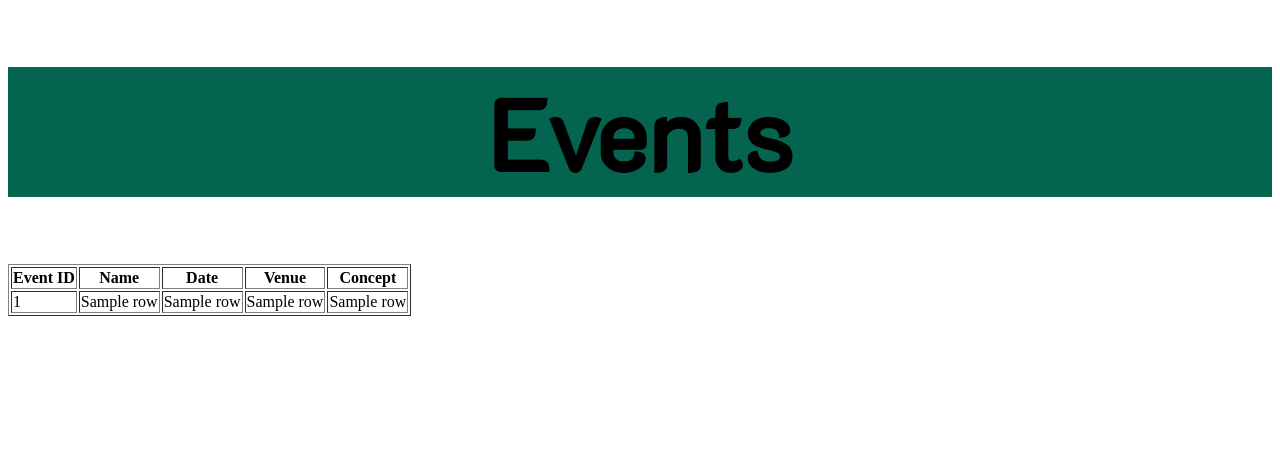
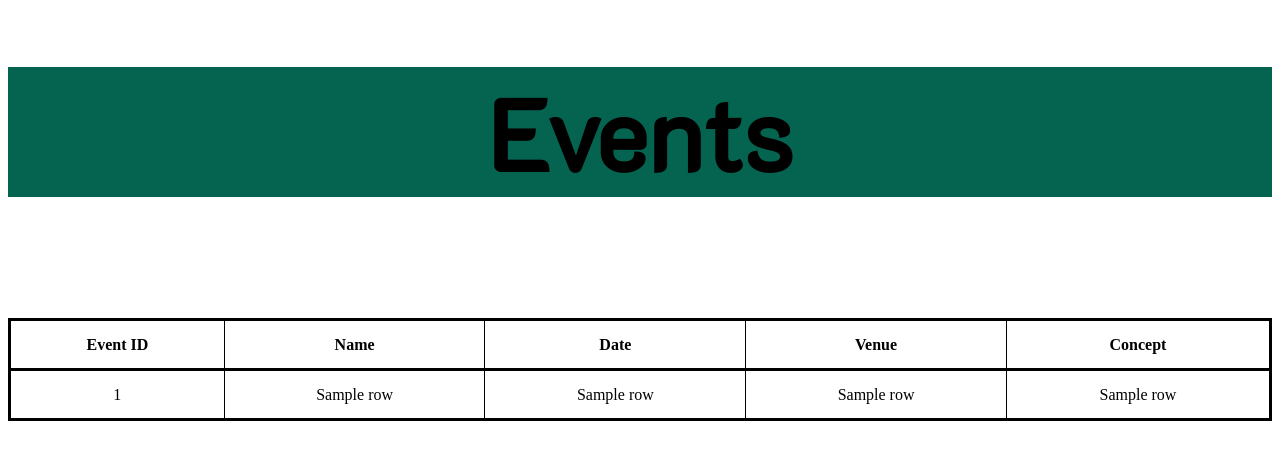
Before and after one commit to adithbharadwaj/DBMS_project, a Flask app: template templates/events.html in a window 1280 px wide. Shown: the top 460 px of the page. Run offline with Flask 2, Linux system fonts and the light colour scheme; the template is opened without the code that fills it: most values are stand-ins (such as "Sample title", 1, 10 or a date in 2020).

Commit message:
events page and home for bookhub

```diff
--- a/templates/events.html
+++ b/templates/events.html
@@ -7,21 +7,21 @@
 
 </head>
 <body>
-		<h1 style="font-family: 'K2D';font-size: 100PX;stroke: rgb(100,100,300);text-align: center;background-color: rgb(5,100,80);">Events</h1>
+		<h1 style="font-family: 'K2D';font-size: 100PX;stroke: rgb(100,100,300);text-align: center;background-color: rgb(5,100,80);">Events</h1><br><br><br>
 
-		<table border = 1>
+		<table border style="padding: 10px;border:3px solid black;text-align: center;width: 100%;height: 50%;border-collapse: collapse; ">
 
-         		<tr>
-				    <th>Event ID</th>
-				    <th>Name</th>
-				    <th>Date</th>
-				    <th>Venue</th>
-				    <th>Concept</th>
+               <tr style="height:50px;border-bottom: 3px solid black;border-left: 3px solid black">
+				    <th><bold>Event ID</bold></th>
+				    <th><bold>Name</bold></th>
+				    <th><bold>Date</bold></th>
+				    <th><bold>Venue</bold></th>
+				    <th><bold>Concept</bold></th>
 	            </tr>
 
          	{% for row in result %}
 
-         	    <tr>
+         	    <tr style="height: 50px">
 				    <td>{{row[0]}}</td>
 				    <td>{{row[1]}}</td>
 				    <td>{{row[2]}}</td>
--- a/templates/home.html
+++ b/templates/home.html
@@ -39,6 +39,7 @@ body {font-family: "Lato", sans-serif}
       </div>
     <a href="http://localhost:5000/events" class="w3-bar-item w3-button w3-padding-large w3-hide-small">EVENTS</a>
     <a href="http://localhost:5000/graph" class="w3-bar-item w3-button w3-padding-large w3-hide-small">GRAPH</a>
+    <a href="http://localhost:5000/graph" class="w3-bar-item w3-button w3-padding-large w3-hide-small">BOOKHUB</a>
 
 
 
```
Also changed, not shown: static/graph.png.
